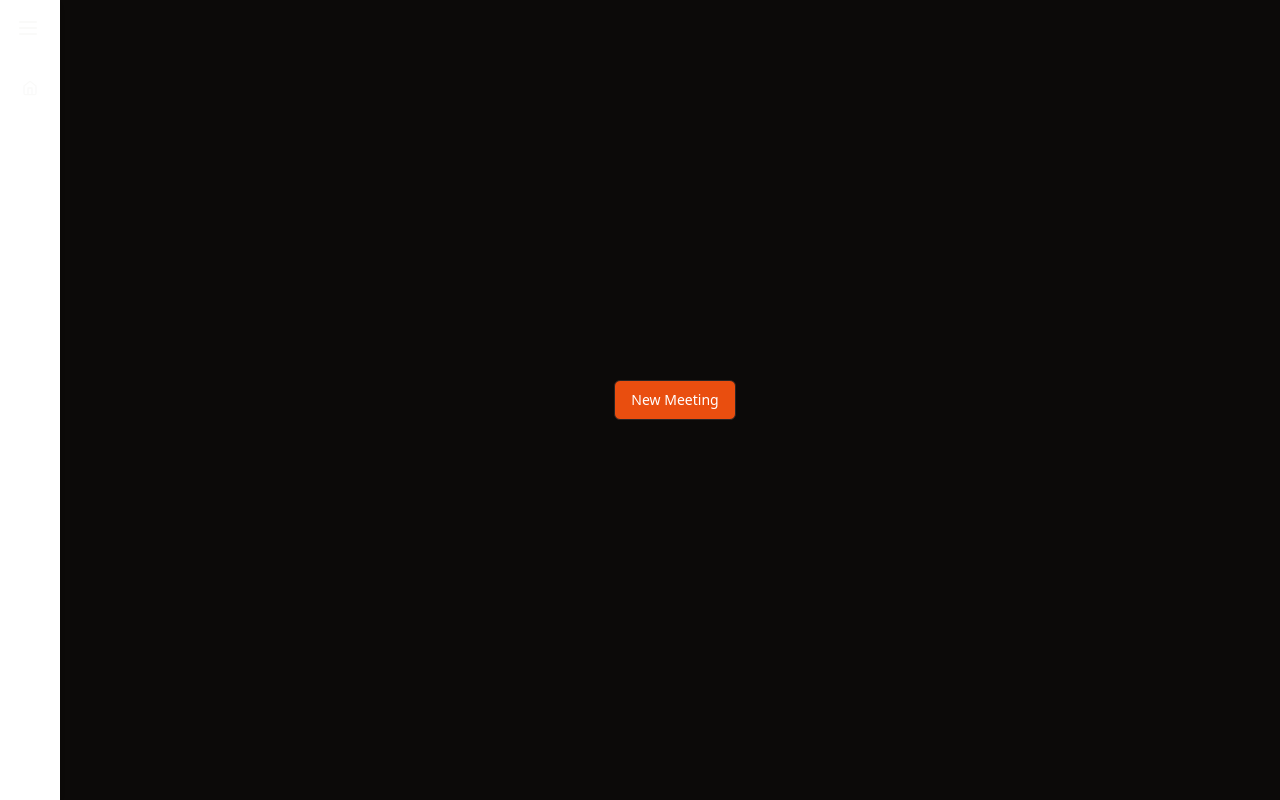
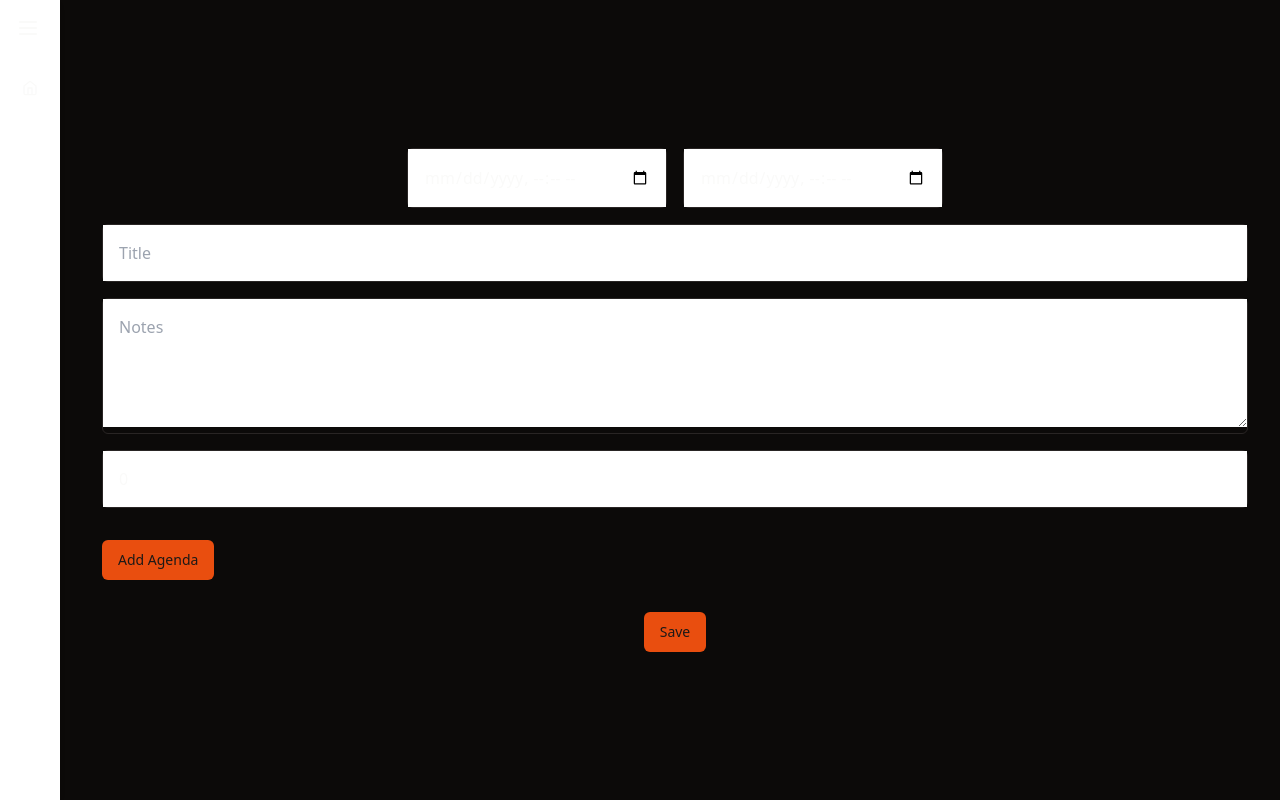
Before and after one commit to kherin/armada-404, a React (Vite) app in the folder frontend/: page / in a window 1280 px wide. Both pictures are taken after a click on the button "New Meeting". Built offline with nearby package versions, Linux system fonts and the light colour scheme.

Commit message:
agenda form

```diff
--- a/frontend/src/pages/dashboard.tsx
+++ b/frontend/src/pages/dashboard.tsx
@@ -14,65 +14,101 @@ import { Input } from "@/components/ui/input"
 import { useForm } from 'react-hook-form'
 import { zodResolver } from '@hookform/resolvers/zod'
 
-const formSchema = z.object({
-    starttime: z.date(),
-    endtime: z.date(),
-    agenda: z.array(z.object({
-        title: z.string(),
-        duration: z.number(),
-        notes: z.string(),
-    }))
-})
+type agendatype = {
+    title: string;
+    notes: string;
+    duration: number;
+}
+
 
 const Dashboard = () => {
-
-    const form = useForm<z.infer<typeof formSchema>>({
-        resolver: zodResolver(formSchema),
+    const [time, settime] = useState<{ starttime: string, endtime: string }>({
+        starttime: new Date().toISOString(),
+        endtime: new Date().toISOString(),
+    })
+    const [agendas, setAgendas] = useState<agendatype[]>([]);
+    const [currentAgenda, setCurrentAgenda] = useState<agendatype>({
+        title: "",
+        notes: "",
+        duration: 0
     })
 
-    function onSubmit(values: z.infer<typeof formSchema>) {
+    const form = useForm<any>({
+    })
+
+    const agendaForm = useForm<any>({
+    })
+
+
+    function onSubmit(e: any, values: any) {
+        e.preventDefault();
         console.log(values)
     }
+
+    function addagenda() {
+        agendas.push(currentAgenda);
+        setCurrentAgenda({
+            title: "",
+            notes: "",
+            duration: 0
+        })
+    }
+
+
 
 
     const [showNewMeetingForm, setShowMeetingForm] = useState(false)
     return (
         <div className='container flex flex-col justify-center items-center h-full'>
-            <Button className='bg-sdorange text-white' variant={'outline'} >New Meeting</Button>
+            {!showNewMeetingForm && <Button className='bg-sdorange text-white' variant={'outline'} onClick={() => setShowMeetingForm(!showNewMeetingForm)}>New Meeting</Button>}
 
-            {showNewMeetingForm && <Form {...form}>
-                <form onSubmit={form.handleSubmit(onSubmit)} className="space-y-8 w-[50%]">
-                    <FormField
-                        control={form.control}
-                        name="starttime"
-                        render={({ field }) => (
-                            <FormItem>
-                                <FormLabel>Start Time</FormLabel>
-                                <FormControl>
-                                    {/* <Input type='date' placeholder="worx" {...field} /> */}
-                                </FormControl>
-                                <FormMessage />
-                            </FormItem>
+            {showNewMeetingForm && <>
+                <Form {...form}>
+                    <form className=" gap-4 flex mb-4">
+                        <div className='border rounded-md w-full'>
+                            <input className='w-full p-4' type='datetime-local' value={time.starttime} onChange={(e: any) => settime({ ...time, starttime: e.target.value })} placeholder='Title'></input>
+                        </div>
+                        <div className='border rounded-md w-full'>
+                            <input className='w-full p-4' type='datetime-local' value={time.endtime} onChange={(e: any) => settime({ ...time, endtime: e.target.value })} placeholder='Title'></input>
+                        </div>
+                    </form>
+                </Form>
 
-                        )}
-                    />
-                    <FormField
-                        control={form.control}
-                        name="endtime"
-                        render={({ field }) => (
-                            <FormItem>
-                                <FormLabel>Password</FormLabel>
-                                <FormControl>
-                                    {/* <Input type='password' placeholder="******" {...field} /> */}
-                                </FormControl>
-                                <FormMessage />
-                            </FormItem>
+                <form onSubmit={agendaForm.handleSubmit(onSubmit)} className="space-y-8 w-full">
+                    <div className='flex flex-col space-y-4 w-full'>
+                        <div className='border rounded-md w-full'>
+                            <input className='w-full p-4' value={currentAgenda.title} onChange={(e: any) => setCurrentAgenda({ ...currentAgenda, title: e.target.value })} placeholder='Title'></input>
+                        </div>
+                        <div className='border rounded-md'>
+                            <textarea className='w-full p-4 ' rows={4} value={currentAgenda.notes} placeholder='Notes' onChange={(e: any) => setCurrentAgenda({ ...currentAgenda, notes: e.target.value })}></textarea>
+                        </div>
+                        <div className='border rounded-md w-full'>
+                            <input className='w-full p-4' value={currentAgenda.duration} placeholder='Duration' onChange={(e: any) => setCurrentAgenda({ ...currentAgenda, duration: e.target.value })}></input>
+                        </div>
 
-                        )}
-                    />
-                    <Button className='bg-sdorange hover:bg-sdorangehover hover:outline-1 ' type="submit">Login</Button>
+                    </div>
+
+                    <Button className='bg-sdorange hover:bg-sdorangehover hover:outline-1' onClick={addagenda}>Add Agenda</Button>
+
                 </form>
-            </Form>}
+
+            </>}
+
+            <div className='my-4 w-full'>
+                {agendas.map((agenda) => {
+                    return (
+                        <div className='flex p-4 border rounded-md shadow-md w-full justify-between items-center gap-4'>
+                            <span className='text-2xl font-bold capitalize'>{agenda.title}</span>
+                            <span className='text-xl flex-grow'>{agenda.notes}</span>
+                            <span className='text-xl text-sdorange'> {agenda.duration}</span>
+                        </div>
+                    )
+                })}
+            </div>
+
+
+            <Button className='bg-sdorange hover:bg-sdorangehover hover:outline-1' onClick={() => { }}>Save</Button>
+
 
 
         </div>
```
